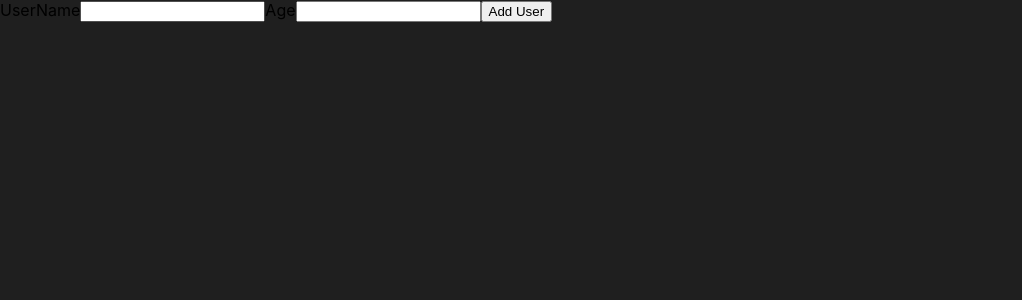
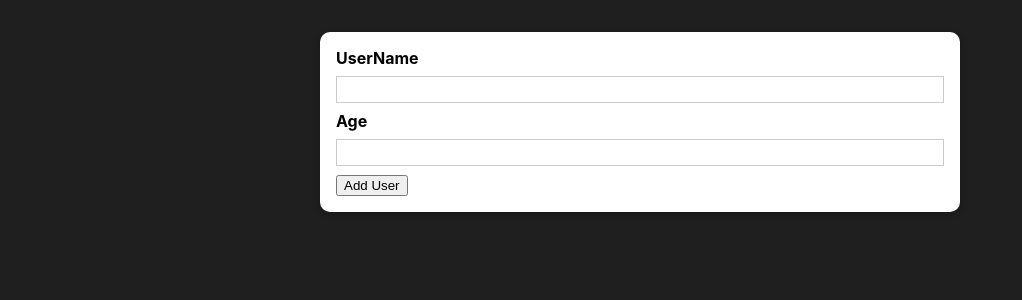
Before and after one commit to Athul-dev-7/ReactTrails, a React (Create React App) app in the folder add-random-person/: page / in a window 1280 px wide. Shown: the top 300 px of the page, without its empty margins (0-1022 px from the left). Built offline with nearby package versions, Linux system fonts and the light colour scheme.

Commit message:
Updates Card components.

```diff
--- a/add-random-person/src/components/AddUser/AddUser.module.css
+++ b/add-random-person/src/components/AddUser/AddUser.module.css
@@ -24,3 +24,7 @@
     outline: none;
     border-color: #4f005f;
 }
+
+.input button {
+    cursor: pointer;
+}
--- a/add-random-person/src/components/AddUser/Adduser.js
+++ b/add-random-person/src/components/AddUser/Adduser.js
@@ -1,5 +1,6 @@
 import React from 'react';
 import Card from '../Card/Card';
+import styles from './AddUser.module.css';
 
 const AddUser = () => {
     const addUserhandler = (event) => {
@@ -7,7 +8,7 @@ const AddUser = () => {
     };
 
     return (
-        <Card>
+        <Card className={styles.input}>
             <form onSubmit={addUserhandler}>
                 <label htmlFor="username">UserName</label>
                 <input id="username" type="text" />
--- a/add-random-person/src/components/Card/Card.js
+++ b/add-random-person/src/components/Card/Card.js
@@ -1,7 +1,12 @@
 import React from 'react';
+import styles from './Card.module.css';
 
 const Card = (props) => {
-    return <div>{props.children}</div>;
+    return (
+        <div className={`${props.className} ${styles.card}`}>
+            {props.children}
+        </div>
+    );
 };
 
 export default Card;
--- a/add-random-person/src/components/Card/Card.module.css
+++ b/add-random-person/src/components/Card/Card.module.css
@@ -0,0 +1,5 @@
+.card {
+    background: white;
+    box-shadow: 0 2px 8px rgba(0, 0, 0, 0.26);
+    border-radius: 10px;
+}
```
